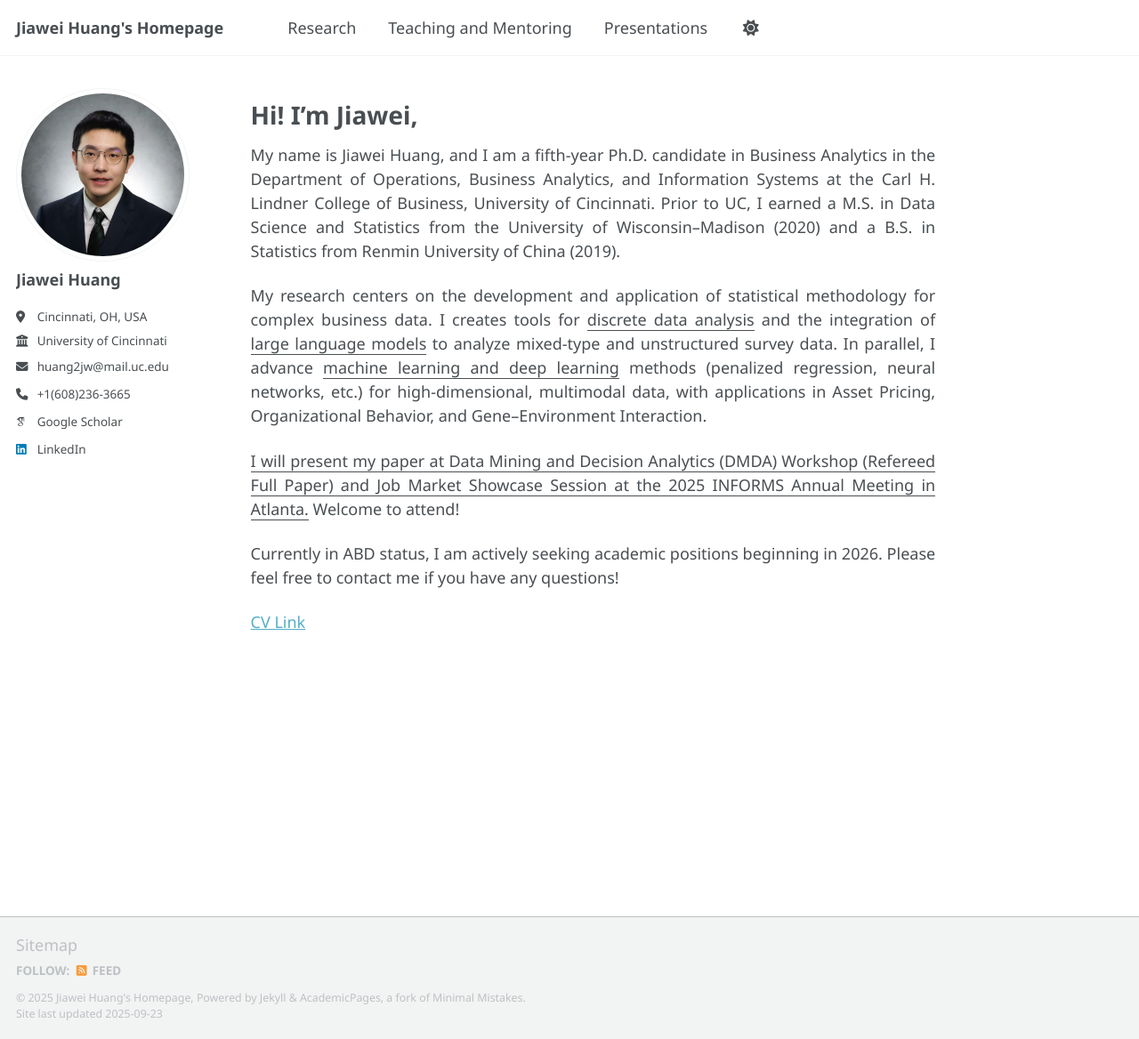
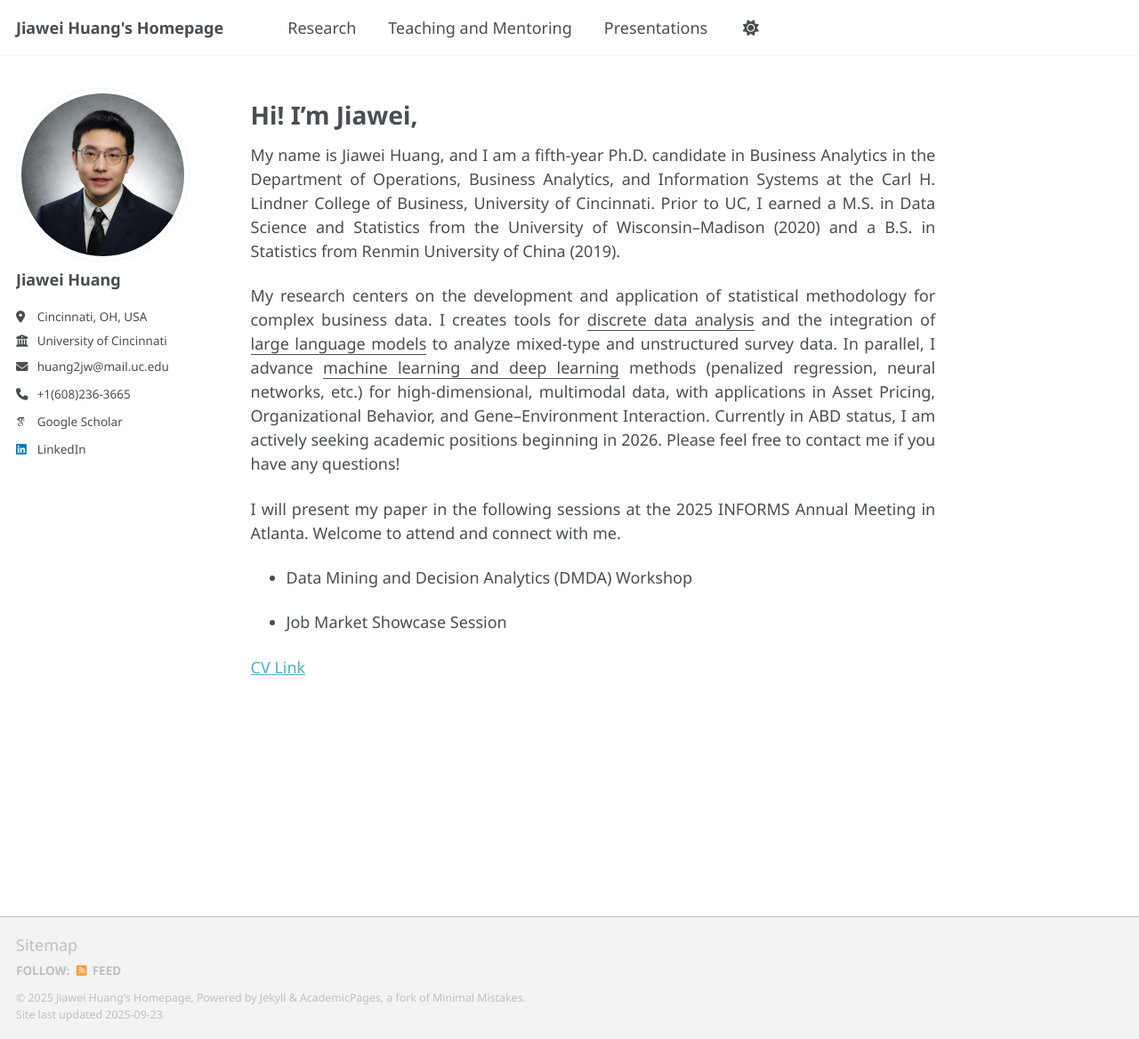
Before and after one commit to Jiawei98/Jiawei98.github.io, a Jekyll site: the page built from _pages/about.md, in a window 1280 px wide and 1168 px high. Shown: the whole window at 89% size. Built offline with Jekyll 4.4.1, drawn with Linux system fonts in a browser that asks for light colours; some web fonts are replaced; a script that is not in the unit is left out.

Commit message:
Update about.md

```diff
--- a/_pages/about.md
+++ b/_pages/about.md
@@ -13,10 +13,12 @@ description: "Jiawei Huang - PhD Candidate in Business Analytics at University o
 
 My name is Jiawei Huang, and I am a fifth-year Ph.D. candidate in Business Analytics in the Department of Operations, Business Analytics, and Information Systems at the Carl H. Lindner College of Business, University of Cincinnati. Prior to UC, I earned a M.S. in Data Science and Statistics from the University of Wisconsin–Madison (2020) and a B.S. in Statistics from Renmin University of China (2019).
 
-My research centers on the development and application of statistical methodology for complex business data. I creates tools for <u>discrete data analysis</u> and the integration of <u>large language models</u> to analyze mixed-type and unstructured survey data. In parallel, I advance <u>machine learning and deep learning</u> methods (penalized regression, neural networks, etc.) for high-dimensional, multimodal data, with applications in Asset Pricing, Organizational Behavior, and Gene–Environment Interaction.
+My research centers on the development and application of statistical methodology for complex business data. I creates tools for <u>discrete data analysis</u> and the integration of <u>large language models</u> to analyze mixed-type and unstructured survey data. In parallel, I advance <u>machine learning and deep learning</u> methods (penalized regression, neural networks, etc.) for high-dimensional, multimodal data, with applications in Asset Pricing, Organizational Behavior, and Gene–Environment Interaction. Currently in ABD status, I am actively seeking academic positions beginning in 2026. Please feel free to contact me if you have any questions!
 
-<u>I will present my paper at Data Mining and Decision Analytics (DMDA) Workshop (Refereed Full Paper) and Job Market Showcase Session at the 2025 INFORMS Annual Meeting in Atlanta.</u> Welcome to attend!
+I will present my paper in the following sessions at the 2025 INFORMS Annual Meeting in Atlanta. Welcome to attend and connect with me.
 
-Currently in ABD status, I am actively seeking academic positions beginning in 2026. Please feel free to contact me if you have any questions!
+- Data Mining and Decision Analytics (DMDA) Workshop
+
+- Job Market Showcase Session
 
 [CV Link](/files/CV_Jiawei_Huang_UC.pdf)
```
